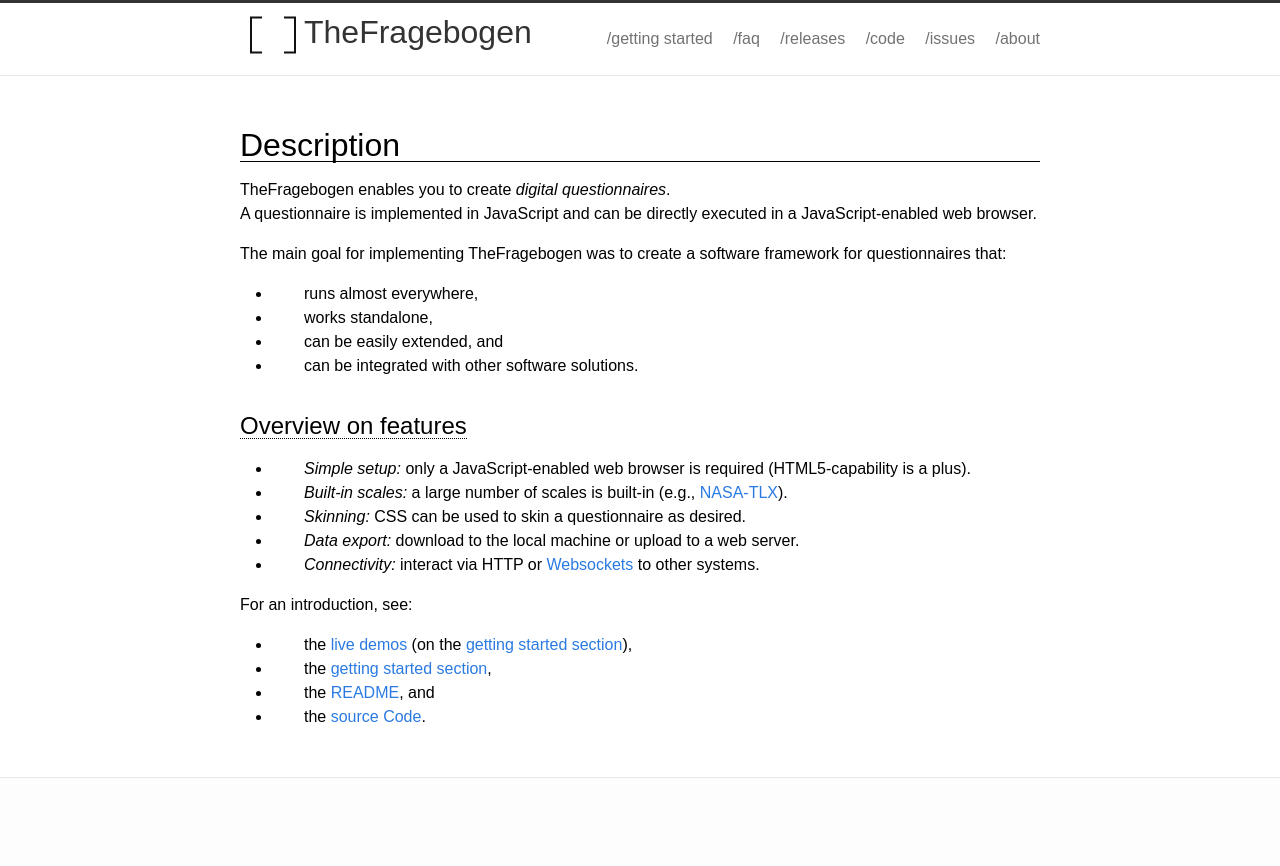
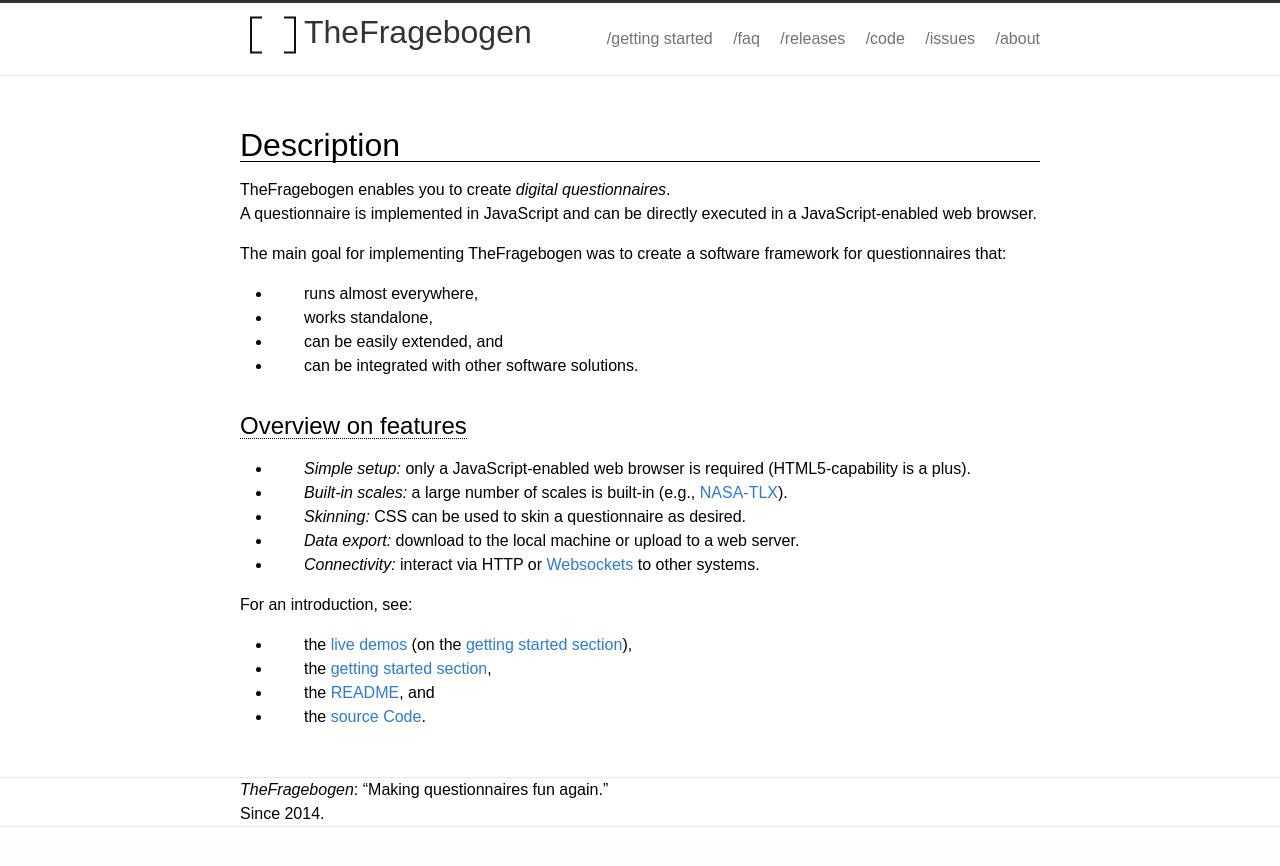
Before and after one commit to TheFragebogen/thefragebogen.github.io, a Jekyll site: the page built from index.md, in a window 1280 px wide. Shown: the top 866 px of the page. Built offline with Jekyll 4.4.1, drawn with Linux system fonts in a browser that asks for light colours.

Commit message:
Added footer

```diff
--- a/_layouts/default.html
+++ b/_layouts/default.html
@@ -28,6 +28,12 @@
     </div>
   </div>
 
-    <footer style="border-top: 1px solid #e8e8e8"></footer>
+  <footer class="site-header" style="bottom: 0px; border-top: 1px solid #e8e8e8">
+    <div class="wrap">
+      <i>TheFragebogen</i>: <q>Making questionnaires fun again.</q>
+      <br />
+      Since 2014.
+     </div>
+  </footer>
 </body>
 </html>
```
Lines whose indentation alone changed are shown as unchanged.
